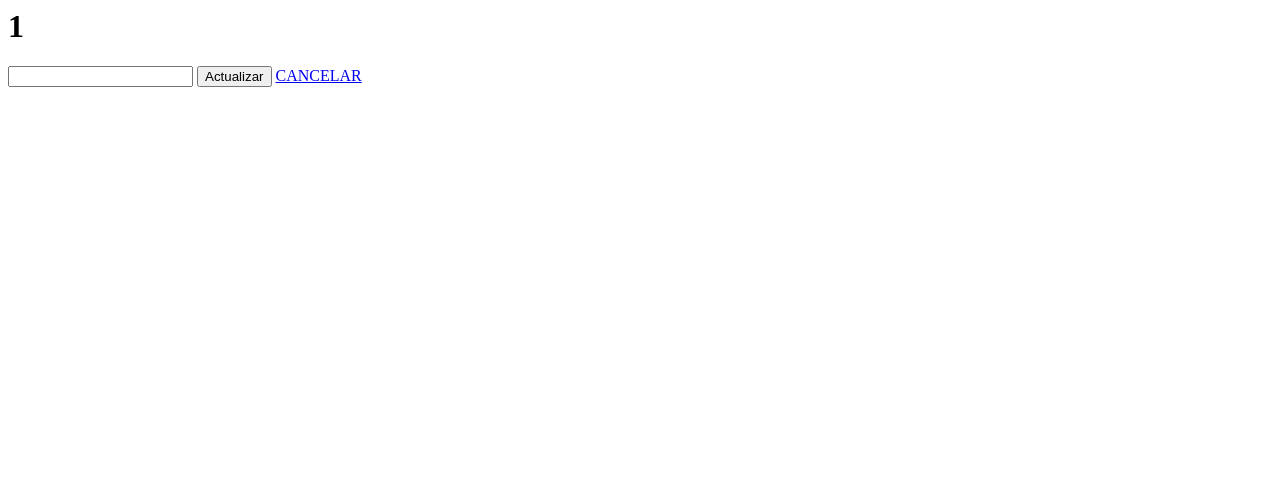
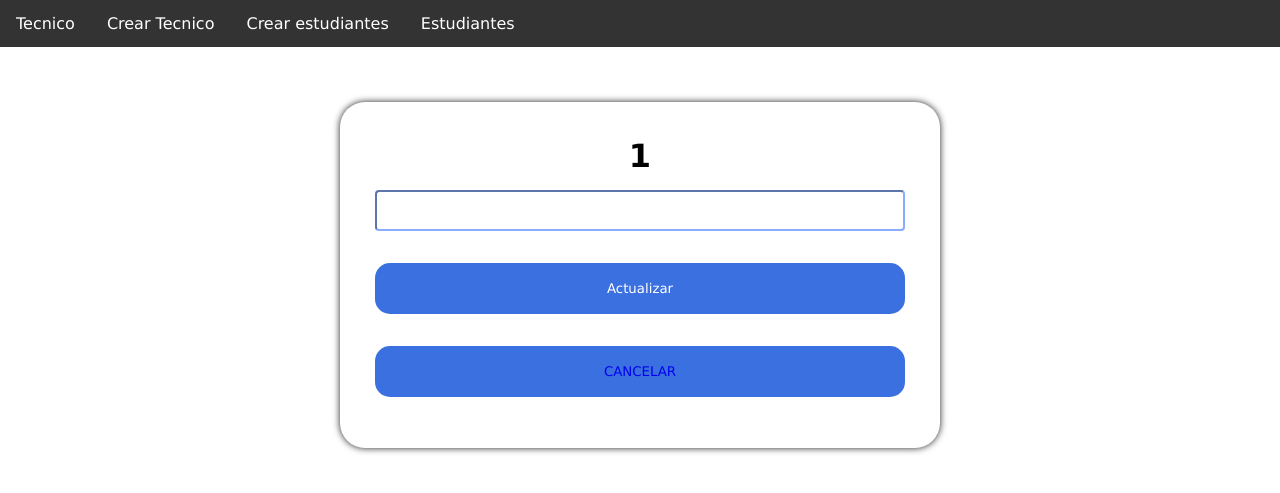
Before and after one commit to Jhoan-Alvarado/PMW_Etapa_Productiva-, a PHP site: page /etapa/modulos/tecnico/editarTecnico.php?id=1 in a window 1280 px wide. Shown: the top 493 px of the page. Run offline with PHP 8.4, Linux system fonts and the light colour scheme; tables that the repository leaves empty hold one stand-in row (values such as "Sample post").

Commit message:
modificaciones varias en el diseño

```diff
--- a/config/db.php
+++ b/config/db.php
@@ -2,7 +2,7 @@
 $host = 'localhost';
 $dbname = 'EtapaProductiva';
 $username = 'root';
-$password = 'alejo123abc..';
+$password = '';
 
 try {
     $pdo = new PDO("mysql:host=$host;dbname=$dbname", $username, $password);
--- a/css/tecnico/actualizar.css
+++ b/css/tecnico/actualizar.css
@@ -0,0 +1,47 @@
+*{
+    text-decoration: none;
+}
+
+.formulario_estudiantes{
+    width: 600px;
+    margin: auto;
+    margin-top: 55px;
+    margin-bottom: 75px;
+    box-shadow: 0 0 7px #222;
+    border-radius: 25px;
+    padding: 35px;
+    background-color: white;
+    }
+
+  .estilo{
+    width: 100%;
+    padding: 8px;
+    border-radius: 4px;
+    margin-bottom: 16px;
+    font-size: 18px;
+    border-color: #89aeff;
+    }
+
+  h1{
+    display: flex;
+    justify-content: center;
+    align-items: center;
+    padding-bottom: 15px;
+    }
+
+  .formulario_estudiantes button{
+    width: 100%;
+    border: none;
+    padding: 18px;
+    margin: 16px 0px;
+    background: #3b70e0;
+    transition: .4s;
+    color: white;
+    border-radius: 15px;
+    transition: 0.8s;
+    cursor: pointer;
+  }
+
+  .formulario_estudiantes button:hover{
+    background-color: rgb(153, 205, 252);
+  }
--- a/modulos/estudiante/actualizarEstudiante.php
+++ b/modulos/estudiante/actualizarEstudiante.php
@@ -1,4 +1,5 @@
 <?php include('../../config/db.php');
+include("../../vistas/header.php");
 
 if (isset($_GET['id'])) {
     $cod_Est = $_GET['id'];
--- a/modulos/tecnico/editarTecnico.php
+++ b/modulos/tecnico/editarTecnico.php
@@ -1,4 +1,5 @@
 <?php include ("../../config/db.php");
+include('../../vistas/header.php');
 
 if (isset($_GET["id"])) {
     $cod_TecnicoE = $_GET["id"];
@@ -19,9 +20,15 @@ if (isset($_GET["id"])) {
 }
 ?>
 
-<form action="" method="post">
+<head>
+    <link rel="stylesheet" href="../../css/tecnico/actualizar.css">
+</head>
+
+<div class="formulario_estudiantes">
+<form  action="" method="post">
     <h1><?php echo $cod_TecnicoE; ?></h1>
-    <input type="text" name="nombreTecnico">
+    <input class="estilo" type="text" name="nombreTecnico">
     <button type="submit">Actualizar</button>
-    <a href="tecnico.php">CANCELAR</a>
+    <button><a href="tecnico.php">CANCELAR</a></button>
 </form>
+</div>
--- a/modulos/tecnico/tecnico.php
+++ b/modulos/tecnico/tecnico.php
@@ -1,5 +1,4 @@
 <?php include('../../vistas/header.php'); ?>
-
 <?php include("../../config/db.php");
 
 $stm = $pdo->prepare("SELECT * FROM tecnico");
```
